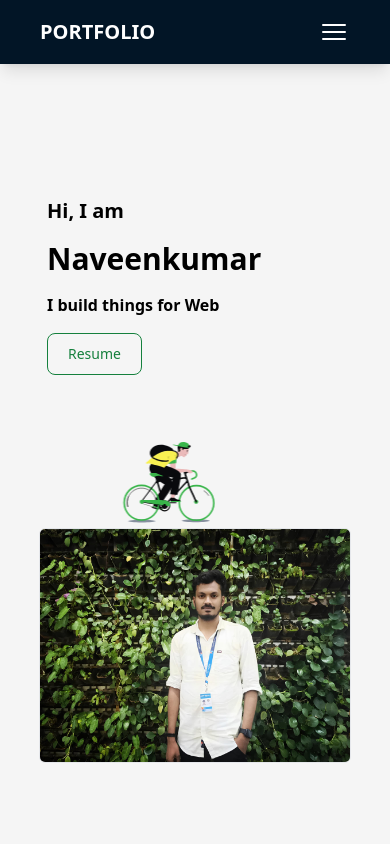
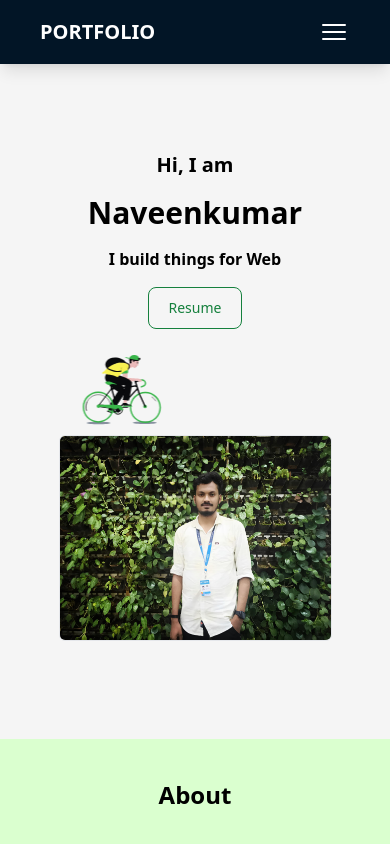
Before and after one commit to naveensivakumar14/myPortfolio-react, a React (Vite) app: page / in a window 390 px wide. Shown: the top 844 px of the page. Built offline with nearby package versions, Linux system fonts and the light colour scheme.

Commit message:
mobile view hero section updated

```diff
--- a/src/components/Hero.jsx
+++ b/src/components/Hero.jsx
@@ -22,20 +22,20 @@ function Hero(){
 
     return(
 
-        <div className=" bg-[#F5F5F5] h-screen flex flex-col justify-evenly items-center md:h-screen md:flex-row md:justify-center">
+        <div className=" bg-[#F5F5F5] h-[80vh]  flex flex-col justify-evenly items-center md:h-screen md:flex-row md:justify-center">
 
-            <div className="w-28 animate-slide  absolute top-[50%] left-[10%] md:w-40 md:top-[30%] md:left-[15%]">
+            <div className="w-24 animate-slide  absolute top-[40%] left-[0] md:w-40 md:top-[30%] md:left-[15%]">
                 <Lottie loop={true} animationData={Cycle}/>
             </div>
 
-            <div className="w-[80%] md:w-1/2 " data-aos="fade-up">
+            <div className="w-[80%] text-center md:w-1/2 mt-0" data-aos="fade-up">
                 <p className="text-xl p-2 font-bold">Hi, I am</p>
                 <h1 className="text-3xl p-2 font-bold md:text-6xl">Naveenkumar</h1>
                 <h3 className=" p-2 font-bold md:text-2xl ">I build things for Web</h3>
                 <button type="button" class="text-green-700 hover:text-white border border-green-700 hover:bg-green-800 focus:ring-4 focus:outline-none focus:ring-green-300 font-medium rounded-lg text-sm px-5 py-2.5 text-center ml-2 me-2 my-2 dark:border-green-500 dark:text-green-500 dark:hover:text-white dark:hover:bg-green-600 dark:focus:ring-green-800"><a href={Resume} download='Naveenkumar'>Resume</a></button>
             </div>
 
-            <div className="w-[80%] h-auto my-5 rounded-sm md:w-1/3" data-aos="fade-up">
+            <div className="w-[70%] h-auto my-5 rounded-sm md:w-1/3" data-aos="fade-up">
                 <img className="w-fit border rounded-md" src={heroimg} alt="profile" />
             </div>
 
```
